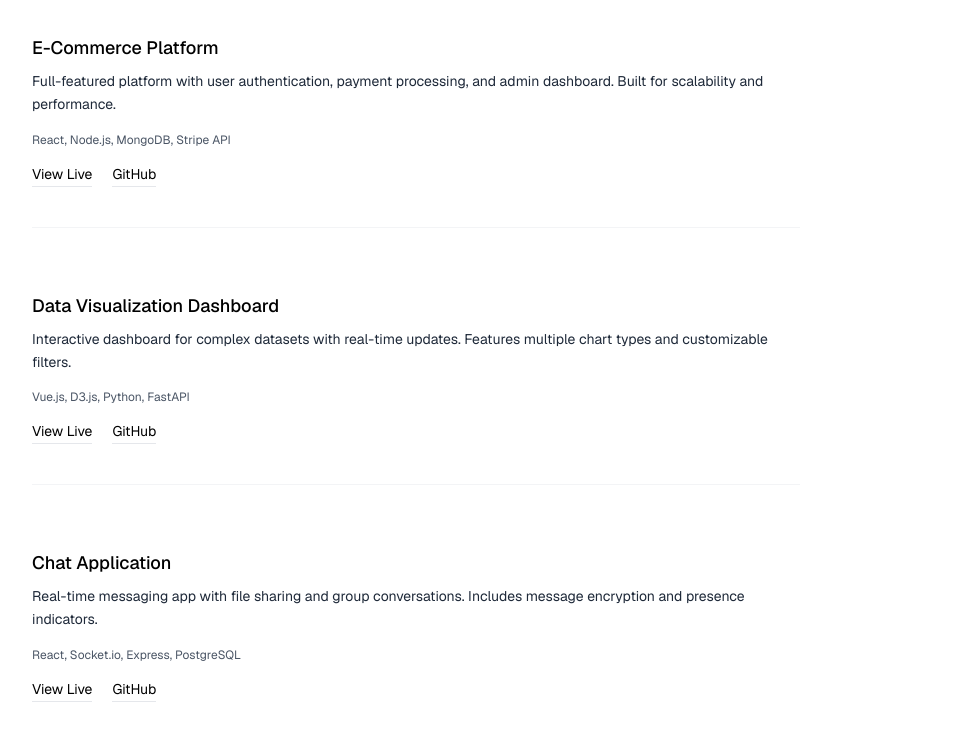
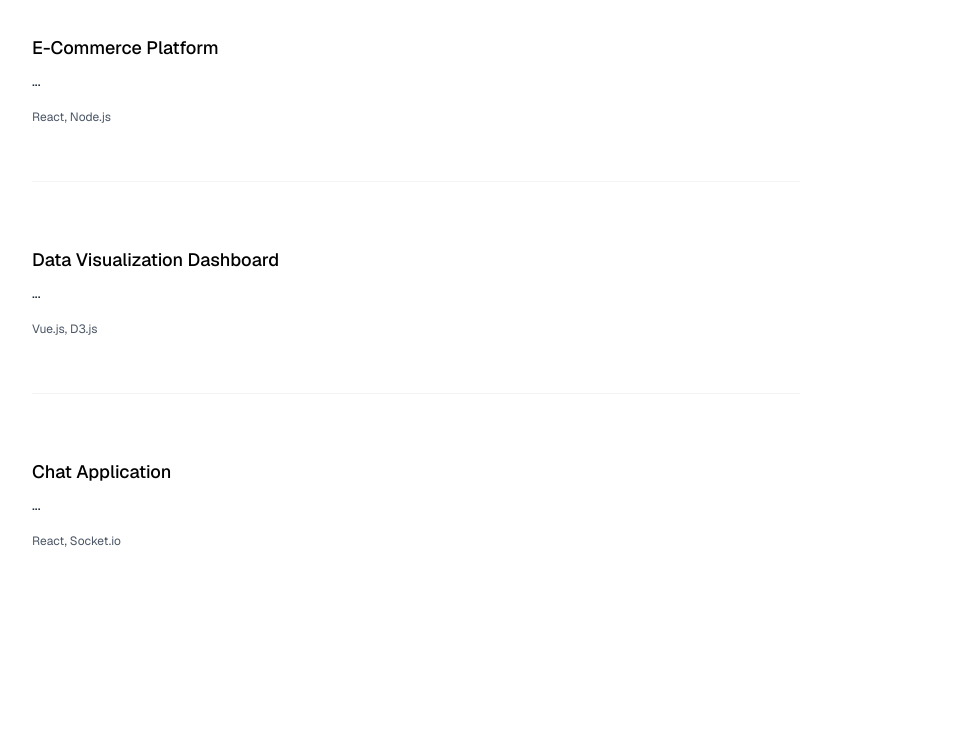
Before and after one commit to mliang162/personal_website, a Next.js app: page / in a window 1280 px wide. Shown: the part 1499-2251 px from the top of the page, without its empty margins (272-1247 px from the left). Built offline with nearby package versions, Linux system fonts and the light colour scheme.

Commit message:
added a new picture for testing

```diff
--- a/src/app/page.tsx
+++ b/src/app/page.tsx
@@ -5,47 +5,46 @@ import Image from 'next/image';
 const Portfolio = () => {
   const [activeSection, setActiveSection] = useState('about');
   const [sidebarOpen, setSidebarOpen] = useState(false);
+  const [brokenImages, setBrokenImages] = useState<Set<number>>(new Set());
+  const [gallery, setGallery] = useState<
+    Array<{ src: string; alt: string; caption: string; id: number }>
+  >([]);
+
+  const handleImageError = (index: number) => {
+    setBrokenImages((prev) => {
+      const next = new Set(prev);
+      next.add(index);
+      return next;
+    });
+  };
 
   useEffect(() => {
     const handleScroll = () => {
       const sections = ['about', 'experience', 'projects', 'gallery'];
       const scrollY = window.scrollY;
-
-    let currentSection = 'about'; // Default
-
+      let currentSection = 'about';
       for (const section of sections) {
         const element = document.getElementById(section);
-      if (element) {
-        const { offsetTop } = element;
-        if (scrollY >= offsetTop - 300) {
+        if (element && scrollY >= element.offsetTop - 300) {
           currentSection = section;
         }
       }
-    }
-
       setActiveSection(currentSection);
     };
 
-  handleScroll(); // Run once on mount
+    handleScroll();
     window.addEventListener('scroll', handleScroll);
     return () => window.removeEventListener('scroll', handleScroll);
   }, []);
 
   const scrollToSection = (sectionId: string) => {
     const element = document.getElementById(sectionId);
-    if (element) {
-      element.scrollIntoView({ behavior: 'smooth' });
-    }
+    if (element) element.scrollIntoView({ behavior: 'smooth' });
     setSidebarOpen(false);
   };
 
-  const toggleSidebar = () => {
-    setSidebarOpen(!sidebarOpen);
-  };
-
-  const handleOverlayClick = () => {
-    setSidebarOpen(false);
-  };
+  const toggleSidebar = () => setSidebarOpen(!sidebarOpen);
+  const handleOverlayClick = () => setSidebarOpen(false);
 
   // Experience data
   const experiences = [
@@ -83,71 +82,15 @@ const Portfolio = () => {
     },
   ];
 
-  // Projects data
+  // Projects
   const projects = [
-    {
-      title: "E-Commerce Platform",
-      description: "Full-featured platform with user authentication, payment processing, and admin dashboard. Built for scalability and performance.",
-      tech: "React, Node.js, MongoDB, Stripe API",
-      links: [
-        { label: "View Live", href: "#" },
-        { label: "GitHub", href: "#" }
-      ]
-    },
-    {
-      title: "Data Visualization Dashboard",
-      description: "Interactive dashboard for complex datasets with real-time updates. Features multiple chart types and customizable filters.",
-      tech: "Vue.js, D3.js, Python, FastAPI",
-      links: [
-        { label: "View Live", href: "#" },
-        { label: "GitHub", href: "#" }
-      ]
-    },
-    {
-      title: "Chat Application",
-      description: "Real-time messaging app with file sharing and group conversations. Includes message encryption and presence indicators.",
-      tech: "React, Socket.io, Express, PostgreSQL",
-      links: [
-        { label: "View Live", href: "#" },
-        { label: "GitHub", href: "#" }
-      ]
-    }
+    { title: "E-Commerce Platform", description: "...", tech: "React, Node.js", links: [] },
+    { title: "Data Visualization Dashboard", description: "...", tech: "Vue.js, D3.js", links: [] },
+    { title: "Chat Application", description: "...", tech: "React, Socket.io", links: [] }
   ];
-  const gallery = [
-  {
 
-    src: "/images/nature1.jpeg",
-    alt: "Mountain landscape",
-    caption: "Snoqualmie Pass"
+  // Gallery
 
-  },
-  {
-    src: "/images/nature2.jpeg",
-    alt: "Another nature photo",
-    caption: "Lake Serene"
-  },
-  {
-    src: "/images/nature3.jpeg",
-    alt: "Another nature photo",
-    caption: "Mount Rainier"
-  },
-  {
-    src: "/images/mount_si.jpeg",
-    alt: "Another nature photo",
-    caption: "Mount Si Trail"
-  },
-  {
-    src: "/images/penn.jpeg",
-    alt: "Another nature photo",
-    caption: "Bushkill Falls"
-  },
-  {
-    src: "/images/cascades_1.jpeg",
-    alt: "Another nature photo",
-    caption: "North Cascades"
-  }
-
-]
   // Navigation items
   const navItems = [
     { id: 'about', label: 'About' },
@@ -218,19 +161,12 @@ const Portfolio = () => {
       <div className="flex-shrink-0">
         <div className="w-32 h-32 bg-gray-200 rounded-lg overflow-hidden">
            <Image
-            src="/images/profile.jpeg"
+      src="/images/profiles.jpeg"
       alt="Matthew Liang"
       width={128}
       height={128}
       className="w-full h-full object-cover"
-            onError={(e) => {
-              const target = e.target as HTMLImageElement;
-              target.style.display = 'none';
-              const nextElement = target.nextElementSibling as HTMLElement;
-              if (nextElement) {
-                nextElement.style.display = 'flex';
-              }
-            }}
+      priority
     />
         <div
           className="w-full h-full bg-gray-300 flex items-center justify-center text-gray-600 text-2xl font-medium"
@@ -334,8 +270,8 @@ const Portfolio = () => {
           key={index}
           className="group relative overflow-hidden bg-gray-100 aspect-square cursor-pointer transition-transform duration-300 hover:scale-105 rounded-lg"
         >
-                  {/* Relative wrapper required for `fill` */}
           <div className="relative w-full h-full">
+            {!brokenImages.has(index) ? (
               <Image
                 src={photo.src}
                 alt={photo.alt}
@@ -345,12 +281,13 @@ const Portfolio = () => {
                        33vw"
                 className="object-cover transition-opacity duration-300 group-hover:opacity-90"
                 loading="lazy"
+                onError={() => handleImageError(index)}
               />
+            ) : (
+              <div className="absolute inset-0 bg-gray-200 flex items-center justify-center text-gray-500 text-sm">
+                Image not found
               </div>
-
-                  {/* Fallback when image fails */}
-                  <div className="absolute inset-0 bg-gray-200 flex items-center justify-center text-gray-500 text-sm hidden">
-                    Image not found
+            )}
           </div>
 
           {/* Caption overlay */}
@@ -364,11 +301,14 @@ const Portfolio = () => {
     <div className="text-center py-20">
       <div className="bg-gray-100 rounded-lg p-12 max-w-md mx-auto">
         <p className="text-gray-500 text-sm mb-4">No photos in gallery yet</p>
-                <p className="text-gray-400 text-xs">Add your nature photos to the gallery array to display them here.</p>
+        <p className="text-gray-400 text-xs">
+          Add your nature photos to the gallery array to display them here.
+        </p>
       </div>
     </div>
   )}
 </section>
+
 
 
         </main>
```
Also changed, not shown: public/images/profiles.jpeg (added). Lines whose indentation alone changed are shown as unchanged.
